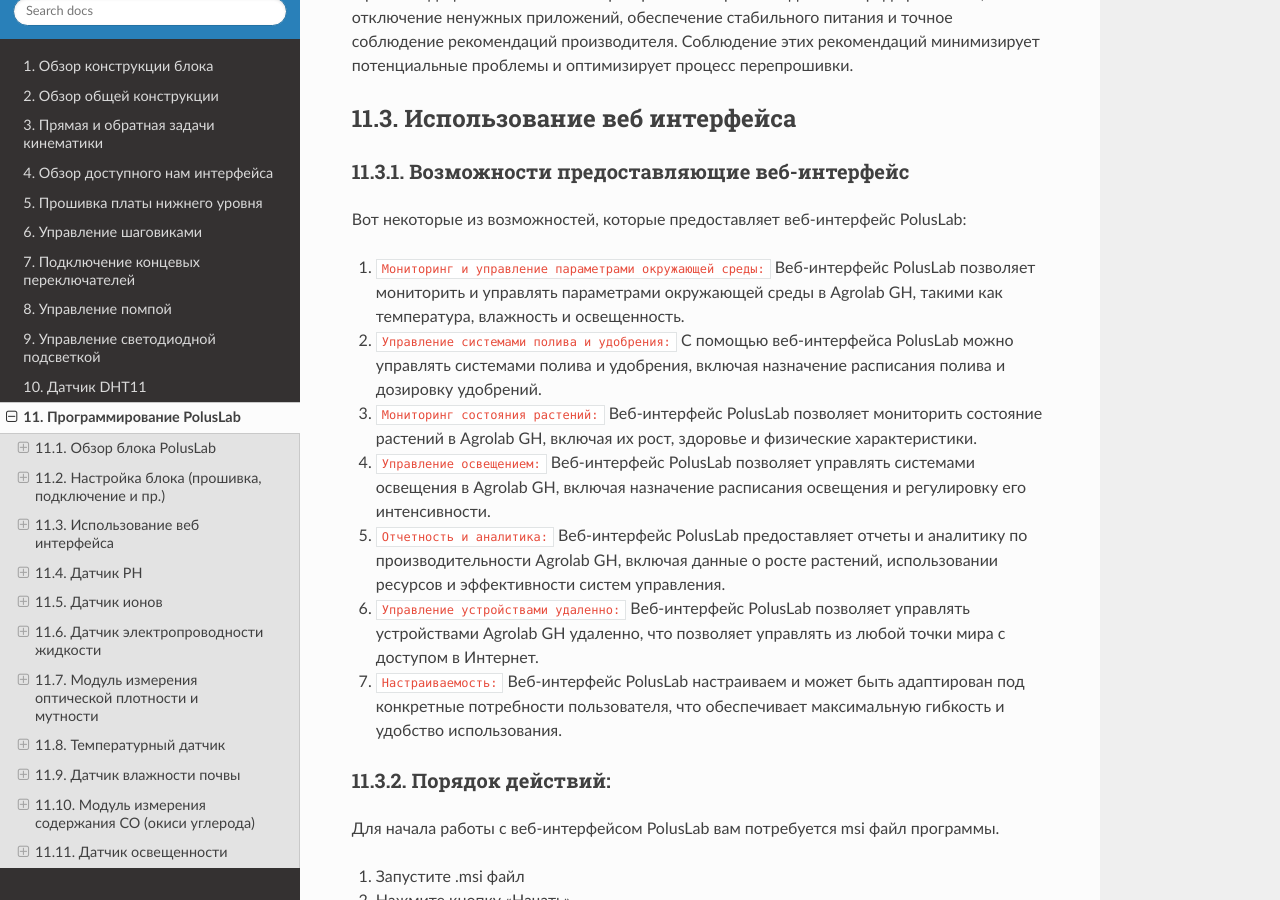
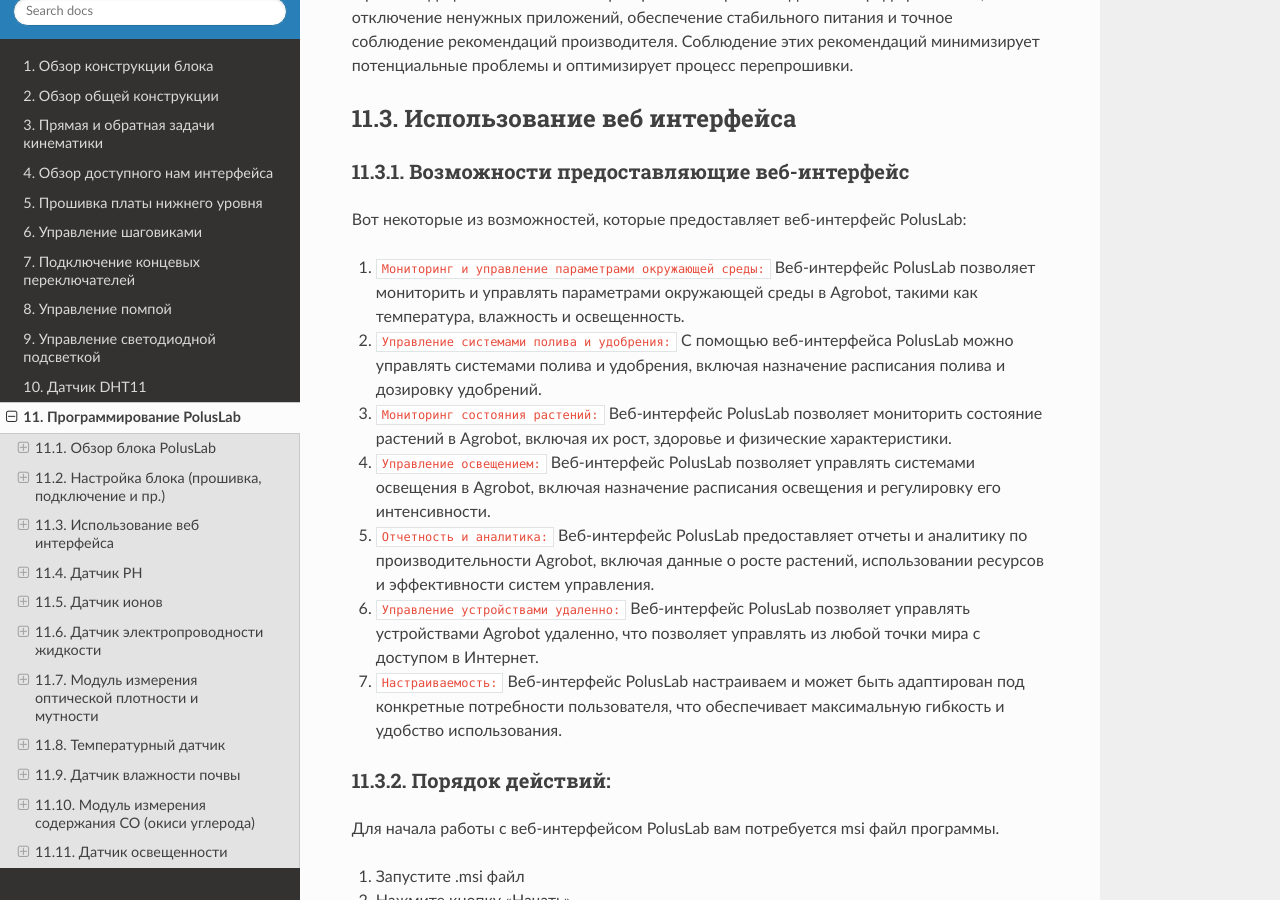
Before and after one commit to BBanwz/AgroLab_Multibot, a Sphinx documentation site: the page built from docs/source/13/1.rst, in a window 1280 px wide and 900 px high, scrolled down 3708 px. Built offline with Sphinx 7.4.7 and the Read the Docs theme 2.0.0, drawn with Linux system fonts in a browser that asks for light colours; some of the changed text lies outside the part shown.

Commit message:
Update 1.rst

```diff
--- a/docs/source/13/1.rst
+++ b/docs/source/13/1.rst
@@ -90,13 +90,13 @@
 Наш пример применения блока
 ~~~~~~~~~~~~~~~~~~~~~~~~~~~
 
-У нас в доступе для исследования есть блок “Экология V1.0”. Применяться он будет в качестве средства ``мониторинга состояния среды Agrolab GH`` с автоматизированной системой климат контроля (температура, состав атмосферы, состав почвы, освещенность и др.). Так как участие человека планируется минимальным, а система по своей сути представляет робота, то наиболее подходящий метод снятия информации – протокол DXL. Возможности цифровой лаборатории позволяют осуществить:
+У нас в доступе для исследования есть блок “Экология V1.0”. Применяться он будет в качестве средства ``мониторинга состояния среды Agrobot`` с автоматизированной системой климат контроля (температура, состав атмосферы, состав почвы, освещенность и др.). Так как участие человека планируется минимальным, а система по своей сути представляет робота, то наиболее подходящий метод снятия информации – протокол DXL. Возможности цифровой лаборатории позволяют осуществить:
 
 - создание необходимой прошивки для платы в самом начале проекта;
 
 - проверку достаточности используемых методов наблюдения за средой, калибровку и подбор необходимых настроек датчиков;
 
-- проверку возможностей готовой Agrolab GH до установки постоянных датчиков;
+- проверку возможностей готового Agrobot до установки постоянных датчиков;
 
 - долгосрочный полевой эксперимент с возможностью удаленного наблюдения.
 
@@ -130,17 +130,17 @@
 
 Вот некоторые из возможностей, которые предоставляет веб-интерфейс PolusLab:
 
-1. ``Мониторинг и управление параметрами окружающей среды:`` Веб-интерфейс PolusLab позволяет мониторить и управлять параметрами окружающей среды в Agrolab GH, такими как температура, влажность и освещенность.
+1. ``Мониторинг и управление параметрами окружающей среды:`` Веб-интерфейс PolusLab позволяет мониторить и управлять параметрами окружающей среды в Agrobot, такими как температура, влажность и освещенность.
 
 2. ``Управление системами полива и удобрения:`` С помощью веб-интерфейса PolusLab можно управлять системами полива и удобрения, включая назначение расписания полива и дозировку удобрений.
 
-3. ``Мониторинг состояния растений:`` Веб-интерфейс PolusLab позволяет мониторить состояние растений в Agrolab GH, включая их рост, здоровье и физические характеристики.
+3. ``Мониторинг состояния растений:`` Веб-интерфейс PolusLab позволяет мониторить состояние растений в Agrobot, включая их рост, здоровье и физические характеристики.
 
-4. ``Управление освещением:`` Веб-интерфейс PolusLab позволяет управлять системами освещения в Agrolab GH, включая назначение расписания освещения и регулировку его интенсивности.
+4. ``Управление освещением:`` Веб-интерфейс PolusLab позволяет управлять системами освещения в Agrobot, включая назначение расписания освещения и регулировку его интенсивности.
 
-5. ``Отчетность и аналитика:`` Веб-интерфейс PolusLab предоставляет отчеты и аналитику по производительности Agrolab GH, включая данные о росте растений, использовании ресурсов и эффективности систем управления.
+5. ``Отчетность и аналитика:`` Веб-интерфейс PolusLab предоставляет отчеты и аналитику по производительности Agrobot, включая данные о росте растений, использовании ресурсов и эффективности систем управления.
 
-6. ``Управление устройствами удаленно:`` Веб-интерфейс PolusLab позволяет управлять устройствами Agrolab GH удаленно, что позволяет управлять из любой точки мира с доступом в Интернет.
+6. ``Управление устройствами удаленно:`` Веб-интерфейс PolusLab позволяет управлять устройствами Agrobot удаленно, что позволяет управлять из любой точки мира с доступом в Интернет.
 
 7. ``Настраиваемость:`` Веб-интерфейс PolusLab настраиваем и может быть адаптирован под конкретные потребности пользователя, что обеспечивает максимальную гибкость и удобство использования.
 
```
